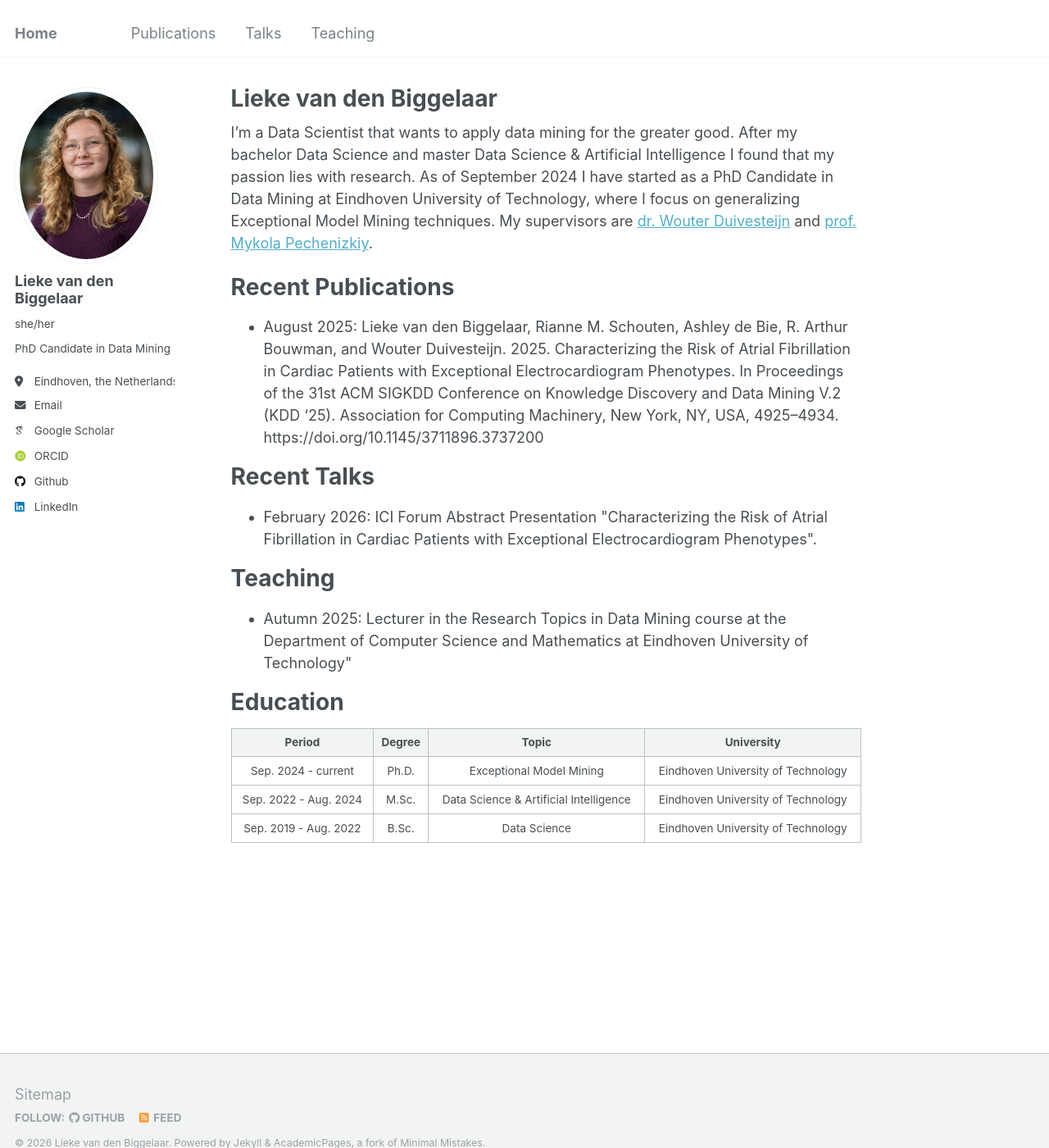
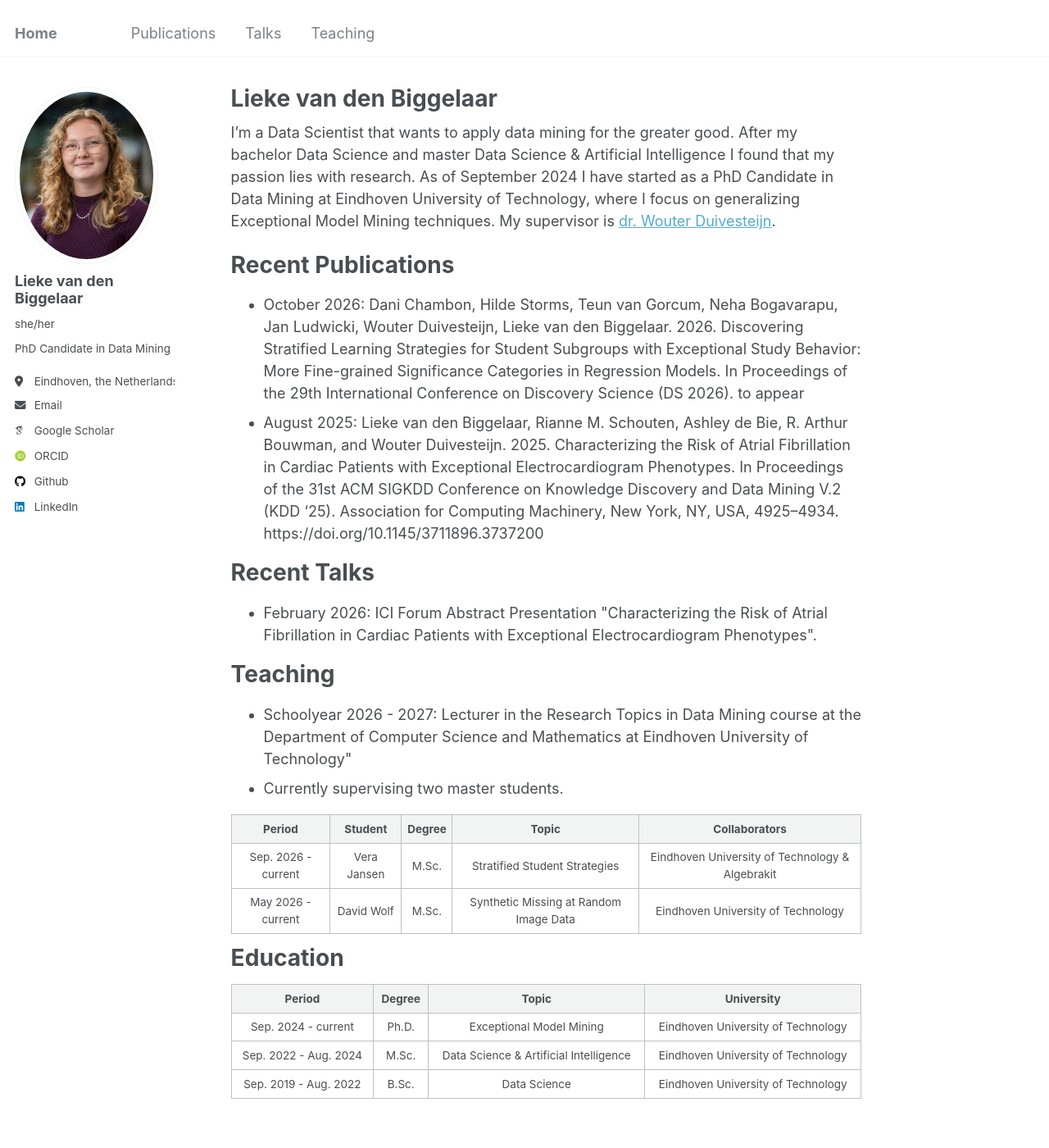
Before and after one commit to liekevandenbiggelaar/liekevandenbiggelaar.github.io, a Jekyll site: the page built from _pages/about.md, in a window 1280 px wide and 1400 px high. Shown: the whole window at 82% size. Built offline with Jekyll 4.4.1, drawn with Linux system fonts in a browser that asks for light colours; some web fonts are replaced.

Commit message:
Update about.md

```diff
--- a/_pages/about.md
+++ b/_pages/about.md
@@ -7,10 +7,11 @@ redirect_from:
   - /about.html
 ---
 
-I'm a Data Scientist that wants to apply data mining for the greater good. After my bachelor Data Science and master Data Science & Artificial Intelligence I found that my passion lies with research. As of September 2024 I have started as a PhD Candidate in Data Mining at Eindhoven University of Technology, where I focus on generalizing Exceptional Model Mining techniques. My supervisors are [dr. Wouter Duivesteijn](https://wwwis.win.tue.nl/~wouter/) and [prof. Mykola Pechenizkiy](https://www.win.tue.nl/~mpechen/).
+I'm a Data Scientist that wants to apply data mining for the greater good. After my bachelor Data Science and master Data Science & Artificial Intelligence I found that my passion lies with research. As of September 2024 I have started as a PhD Candidate in Data Mining at Eindhoven University of Technology, where I focus on generalizing Exceptional Model Mining techniques. My supervisor is [dr. Wouter Duivesteijn](https://wwwis.win.tue.nl/~wouter/).
 
 Recent Publications
 ======
+- October 2026: Dani Chambon, Hilde Storms, Teun van Gorcum, Neha Bogavarapu, Jan Ludwicki, Wouter Duivesteijn, Lieke van den Biggelaar. 2026. Discovering Stratified Learning Strategies for Student Subgroups with Exceptional Study Behavior: More Fine-grained Significance Categories in Regression Models. In Proceedings of the 29th International Conference on Discovery Science (DS 2026). to appear
 - August 2025: Lieke van den Biggelaar, Rianne M. Schouten, Ashley de Bie, R. Arthur Bouwman, and Wouter Duivesteijn. 2025. Characterizing the Risk of Atrial Fibrillation in Cardiac Patients with Exceptional Electrocardiogram Phenotypes. In Proceedings of the 31st ACM SIGKDD Conference on Knowledge Discovery and Data Mining V.2 (KDD '25). Association for Computing Machinery, New York, NY, USA, 4925–4934. https://doi.org/10.1145/3711896.3737200
 
 Recent Talks
@@ -20,7 +21,13 @@ Recent Talks
 
 Teaching
 ======
-- Autumn 2025: Lecturer in the Research Topics in Data Mining course at the Department of Computer Science and Mathematics at Eindhoven University of Technology&quot;
+- Schoolyear 2026 - 2027: Lecturer in the Research Topics in Data Mining course at the Department of Computer Science and Mathematics at Eindhoven University of Technology&quot;
+- Currently supervising two master students.
+
+|         Period        |    Student   | Degree |                  Topic                 |                  Collaborators                   |
+|:---------------------:|:------------:|:------:|:--------------------------------------:|:------------------------------------------------:|
+| Sep. 2026 - current   | Vera Jansen  | M.Sc.  | Stratified Student Strategies          | Eindhoven University of Technology & Algebrakit  |
+| May 2026 - current    | David Wolf   | M.Sc.  | Synthetic Missing at Random Image Data | Eindhoven University of Technology               |
 
 
 Education
```
